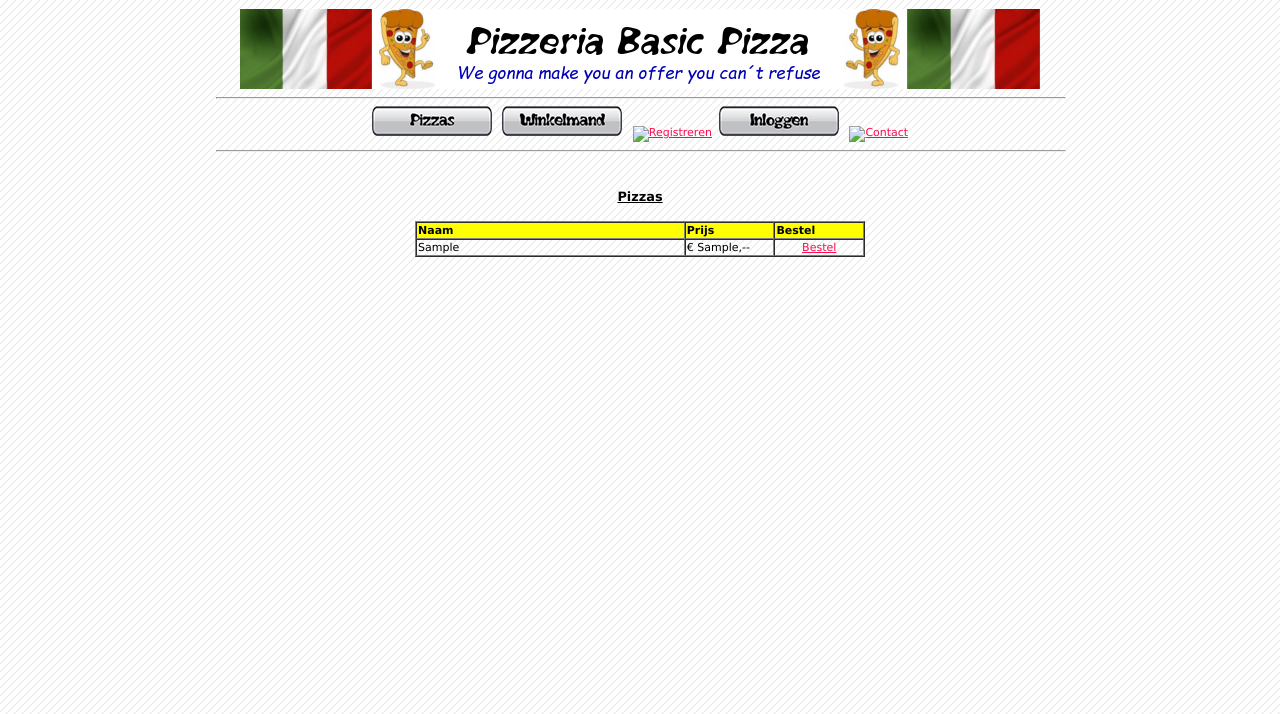
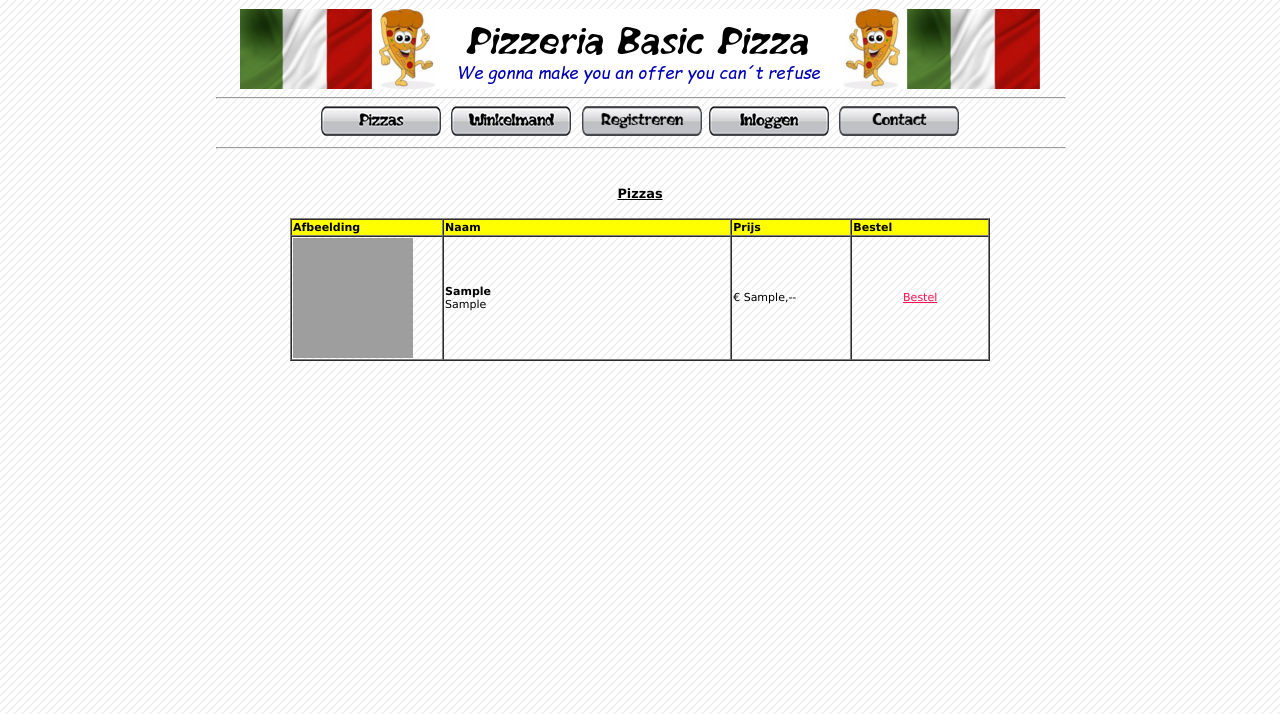
Before and after one commit to WadeeaKiwan/basicpizza, a PHP site: page / in a window 1280 px wide. Shown: the top 714 px of the page. Run offline with PHP 8.4, Linux system fonts and the light colour scheme; tables that the repository leaves empty or names only in its code hold one stand-in row (values such as "Sample post"); grey boxes are pictures that could not be loaded.

Commit message:
grafische correctie + pizza pagina

```diff
--- a/db/connect.php
+++ b/db/connect.php
@@ -2,8 +2,8 @@
 
 	$mysql_host="localhost";
 	$mysql_user="root";
-	$mysql_pwd="qwerty";
-	$mysql_db="seniorenappartement_apeldoorn_nl_pizzeria";
+	$mysql_pwd="";
+	$mysql_db="basicpizza";
 	$mysql_port="3306";
 
 #	$mysql_host="seniorenappartement-apeldoorn.nl.mysql";
--- a/pages/pizzas.php
+++ b/pages/pizzas.php
@@ -25,7 +25,8 @@
 			$_SESSION['prod_grootte']=array();
 			$_SESSION['prod_aantal']=array();
 		}
-
+		else
+		{
 			$al_in_winkelmand = '0';
 			foreach ($_SESSION['product_id'] as $key => $value)
 			{
@@ -55,6 +56,7 @@
 				array_push($_SESSION['prod_grootte'], $_POST['prod_grootte']);
 
 				echo "<span class='true_warning' ><strong>Pizza toegevoegd aan winkelmand.</strong></span>";
+			}
 		}
 
 		echo '<META http-equiv="refresh" content="2;URL=?p='.$p.'">';
@@ -118,15 +120,18 @@
 	{
 ?>
 <div align="center">
-    <table border="1" cellspacing="0" width="450">
+    <table border="1" cellspacing="0" width="700">
         <tr>
-            <td class="custom_bgcollor" width="60%">
+            <td class="custom_bgcollor" width="150px">
+                <strong>Afbeelding</strong>
+            </td>
+			<td class="custom_bgcollor" width="300px">
                 <strong>Naam</strong>
             </td>
-            <td class="custom_bgcollor" width="20%">
+            <td class="custom_bgcollor" width="120px">
                 <strong>Prijs</strong>
             </td>
-            <td class="custom_bgcollor" width="20%">
+            <td class="custom_bgcollor" width="140px">
                 <strong>Bestel</strong>
             </td>
         </tr>
@@ -137,7 +142,14 @@
 ?>
         <tr>
             <td>
-                <?PHP echo $row_prod['naam']?>
+                <?PHP echo '<img src="img/prd/'.$row_prod['product_id'].'.png" width="120" height="120">' ?>
+            </td>
+
+
+			<td>
+                <?PHP echo '<b>'.$row_prod['naam'].'</b><br>'.$row_prod['omschrijving']
+
+				?>
             </td>
             <td>
                 <?PHP echo ShowCash($row_prod['prijs'])?>
```
Also changed, not shown: img/b_contact.png, img/b_registreren.png. Lines whose indentation alone changed are shown as unchanged.
